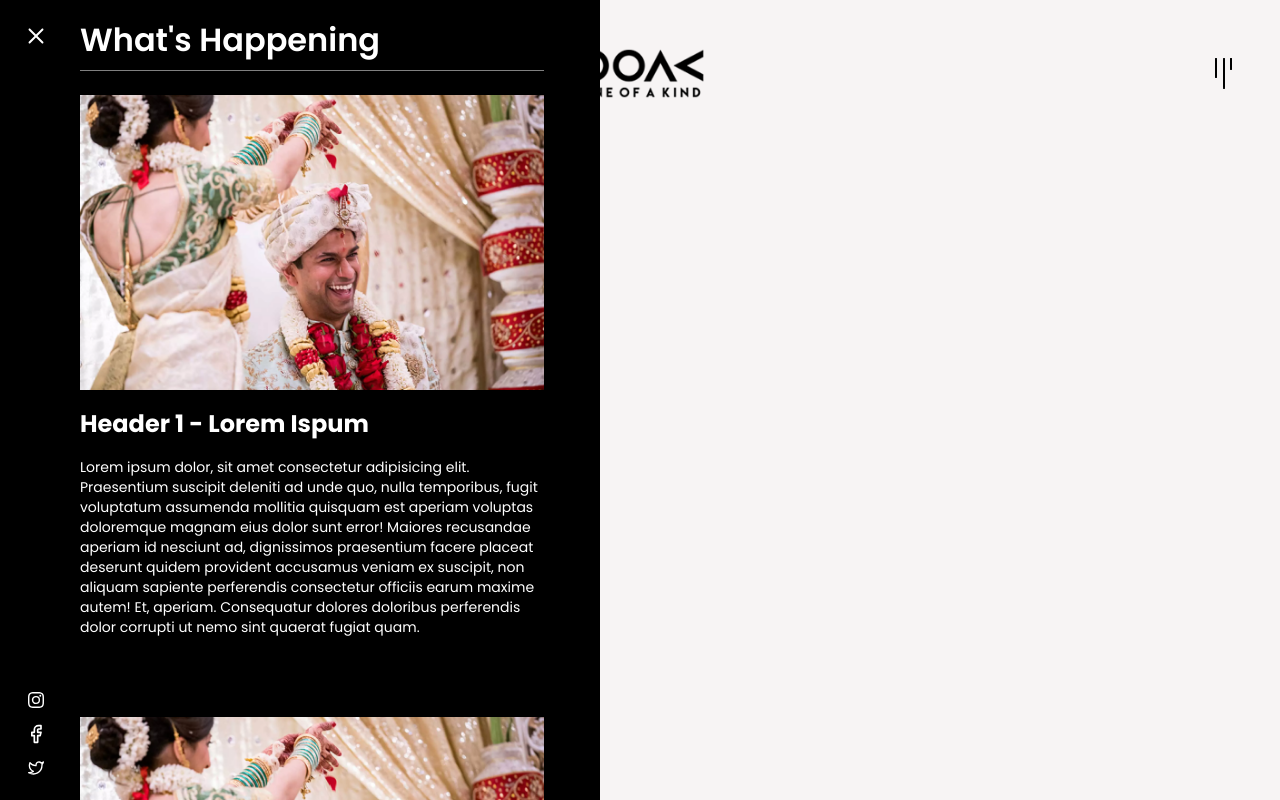
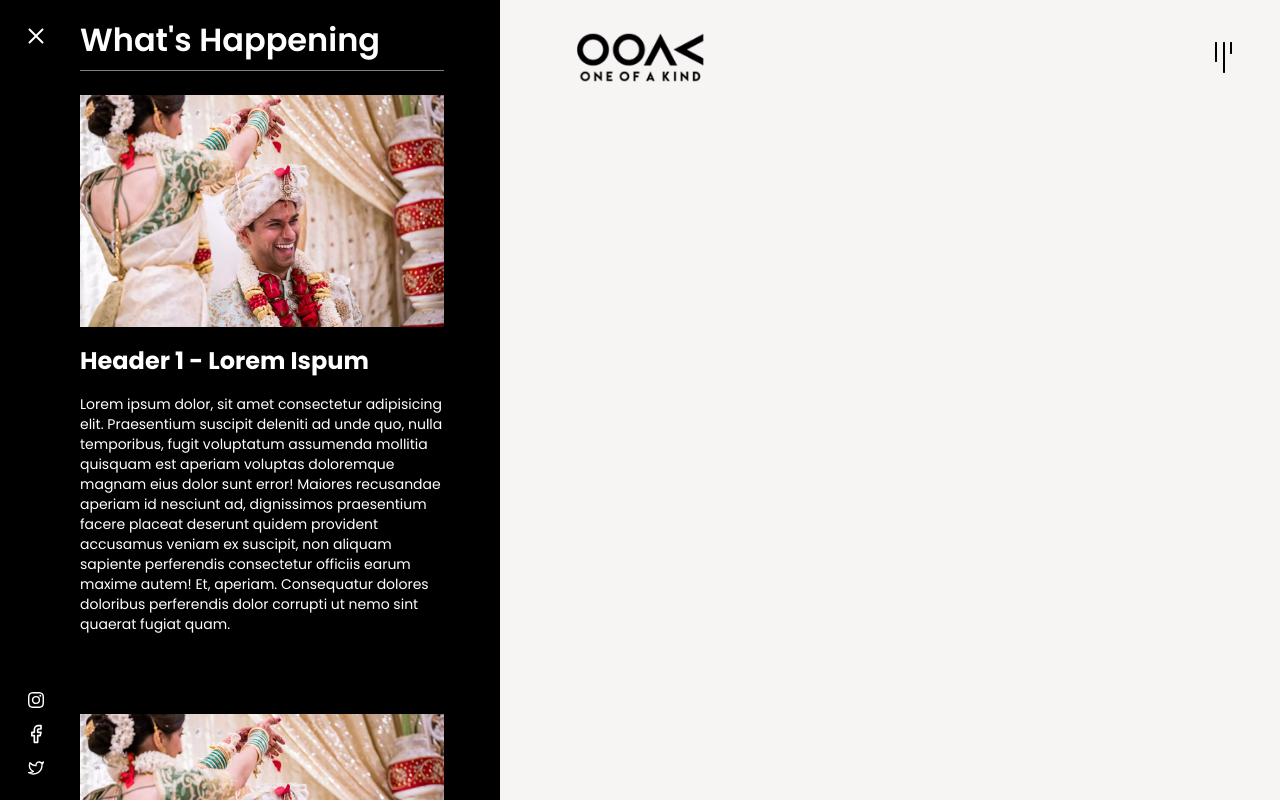
Before and after one commit to KrishnaDhingra/image-gallary-website, a React (Create React App) app: page / in a window 1280 px wide. Both pictures are taken after a click on the element 58 px from the left and 73 px from the top of the page. Built offline with nearby package versions, Linux system fonts and the light colour scheme.

Commit message:
Done with the sidebar animations and adjusted the navbar animations as well

```diff
--- a/src/components/navbar/Navbar.css
+++ b/src/components/navbar/Navbar.css
@@ -9,13 +9,18 @@ nav ul {
   width: 100vw;
   background-color: rgb(0, 0, 0);
   display: flex;
-  height: 23.5rem;
+  height: 20rem;
   justify-content: center;
   align-items: flex-end;
   padding-bottom: 4rem;
 }
 nav ul section {
   width: 100%;
+  display: flex;
+  justify-content: center;
+}
+nav ul section li {
+  padding-inline: clamp(0.5rem, 2.5vw, 4rem);
 }
 nav ul li a span {
   color: white;
@@ -27,7 +32,7 @@ nav section {
   display: flex;
   justify-content: space-between;
   align-items: center;
-  padding-top: 3rem;
+  padding-top: 2rem;
 }
 .hamburger {
   display: flex;
@@ -59,7 +64,7 @@ nav section {
 }
 @media only screen and (min-width: 850px) {
   nav ul li a span {
-    font-size: clamp(1.5rem, 1.8vw, 2rem);
+    font-size: clamp(1.5rem, 1.6vw, 2rem);
   }
 }
 @media only screen and (max-width: 850px) {
@@ -76,7 +81,4 @@ nav section {
     flex-direction: column;
     gap: 2rem;
   }
-  nav section {
-    padding-top: 2.5rem;
-  }
 }
--- a/src/components/navbar/Navbar.js
+++ b/src/components/navbar/Navbar.js
@@ -23,15 +23,15 @@ function Navbar() {
       y: '0%',
       transition: {
         ease: 'easeOut',
-        duration: 0.2,
-        staggerChildren: 0.07,
+        duration: 0.3,
+        staggerChildren: 0.09,
       },
     },
     exit: {
       y: '-100%',
       transition: {
         ease: 'easeOut',
-        duration: 0.2,
+        duration: 0.4,
       },
     },
   }
@@ -72,7 +72,7 @@ function Navbar() {
                 animate="visible"
                 exit="exit"
               >
-                <section className="sm:px-[2rem] lg:px-[4.2rem]">
+                <section className="sm:px-[1rem] lg:px-[3rem]">
                   {navbarLinks.map((link) => {
                     return (
                       <motion.li key={link} variants={item}>
@@ -92,7 +92,10 @@ function Navbar() {
           <div
             className="bell"
             data-visible={navbarVisible}
-            onClick={() => setSideBarVisible(!sidebarVisible)}
+            onClick={() => {
+              setNavbarVisible(false)
+              setSideBarVisible(!sidebarVisible)
+            }}
           >
             <svg
               width="20"
@@ -116,7 +119,10 @@ function Navbar() {
           <div
             className="hamburger"
             data-visible={navbarVisible}
-            onClick={() => setNavbarVisible(!navbarVisible)}
+            onClick={() => {
+              setSideBarVisible(false)
+              setNavbarVisible(!navbarVisible)
+            }}
           >
             <div className="line1"></div>
             <div className="line2"></div>
--- a/src/components/what-happening-sidepopup/what-happening-sidepopup.css
+++ b/src/components/what-happening-sidepopup/what-happening-sidepopup.css
@@ -3,7 +3,7 @@
   top: 0;
   left: 0;
   height: 100vh;
-  width: min(100%, 600px);
+  width: min(100%, 500px);
   background-color: black;
   color: white;
   overflow-y: auto;
--- a/src/components/what-happening-sidepopup/what-happening-sidepopup.js
+++ b/src/components/what-happening-sidepopup/what-happening-sidepopup.js
@@ -15,11 +15,14 @@ function WhatHappeningSidePopup({ onSelect }) {
       x: '0%',
       transition: {
         ease: 'easeOut',
-        duration: 0.3,
+        duration: 0.4,
       },
     },
     exit: {
       x: '-100%',
+      transition: {
+        duration: 0.2,
+      },
     },
   }
 
@@ -55,8 +58,30 @@ function WhatHappeningSidePopup({ onSelect }) {
 }
 
 const SideBar = () => {
+  const item = {
+    hidden: { x: '-40%', opacity: 0 },
+    visible: {
+      x: '0%',
+      opacity: 1,
+      transition: {
+        ease: 'easeOut',
+        duration: 0.4,
+        delay: 0.35,
+      },
+    },
+    exit: {
+      x: '-40%',
+      transition: {
+        duration: 0.2,
+      },
+    },
+  }
+
   return (
-    <section className="popup-sidebar flex flex-col justify-between h-screen">
+    <motion.section
+      variants={item}
+      className="popup-sidebar flex flex-col justify-between h-screen"
+    >
       <CgClose className="text-white text-2xl" />
       <div className="flex flex-col gap-4 sidebar-bottom items-center">
         {/* <span className="sidebar-text text-white text-sm">
@@ -66,13 +91,32 @@ const SideBar = () => {
         <FiFacebook className="text-white text-xl" />
         <FiTwitter className="text-white text-md" />
       </div>
-    </section>
+    </motion.section>
   )
 }
 
 const Article = () => {
+  const item = {
+    hidden: { x: '-10%', opacity: 0 },
+    visible: {
+      x: '0%',
+      opacity: 1,
+      transition: {
+        ease: 'easeOut',
+        duration: 0.4,
+        delay: 0.2,
+      },
+    },
+    exit: {
+      x: '-10%',
+      transition: {
+        duration: 0.2,
+      },
+    },
+  }
+
   return (
-    <article className="flex flex-col gap-4">
+    <motion.article variants={item} className="flex flex-col gap-4">
       <img src={SideBarImage} alt="" />
       <h2 className="font-bold">Header 1 - Lorem Ispum</h2>
       <p className="text-sm">
@@ -85,7 +129,7 @@ const Article = () => {
         maxime autem! Et, aperiam. Consequatur dolores doloribus perferendis
         dolor corrupti ut nemo sint quaerat fugiat quam.
       </p>
-    </article>
+    </motion.article>
   )
 }
 export default WhatHappeningSidePopup
```
